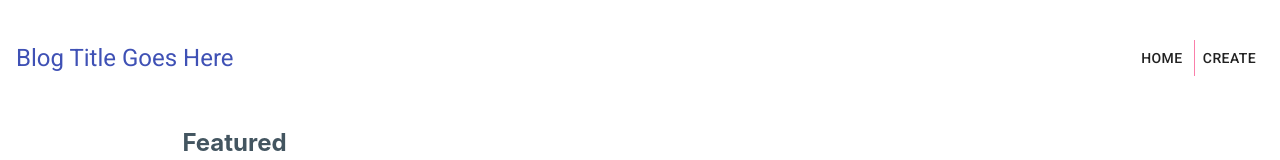
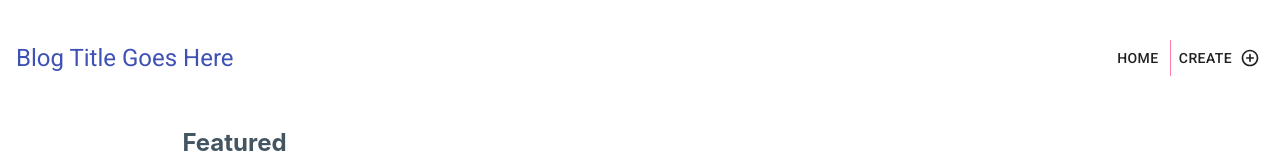
Before and after one commit to pstringe/blog, a React (Create React App) app: page / in a window 1280 px wide. Shown: the top 160 px of the page. Built offline with nearby package versions, Linux system fonts and the light colour scheme; data requests are answered from the project's data file; the HTML template or start-up script is replaced by a standard one.

Commit message:
added icon to create menu item

```diff
--- a/package.json
+++ b/package.json
@@ -4,6 +4,7 @@
   "private": true,
   "dependencies": {
     "@material-ui/core": "^4.11.3",
+    "@material-ui/icons": "^4.11.2",
     "@testing-library/jest-dom": "^5.11.4",
     "@testing-library/react": "^11.1.0",
     "@testing-library/user-event": "^12.1.10",
--- a/src/Navbar.js
+++ b/src/Navbar.js
@@ -1,13 +1,13 @@
 import { Link } from 'react-router-dom';
 import {Typography, Button,  ButtonGroup} from '@material-ui/core';
-
+import AddCircleOutlineRoundedIcon from '@material-ui/icons/AddCircleOutlineRounded';
 const Navbar = (props) => {
     return (
         <nav className='navbar'>
             <Typography color='primary' variant='h5' component='h1'> {props.title} </Typography>
             <ButtonGroup variant='text' color='secondary' className="links">
                 <Link to='/'><Button>Home</Button></Link>
-                <Link to='/create'><Button>Create</Button></Link>
+                <Link to='/create'><Button endIcon={<AddCircleOutlineRoundedIcon/>}>Create</Button></Link>
             </ButtonGroup>
         </nav>
     );
```
Also changed, not shown: 2 other files (tests, documents, lock files or other folders).
